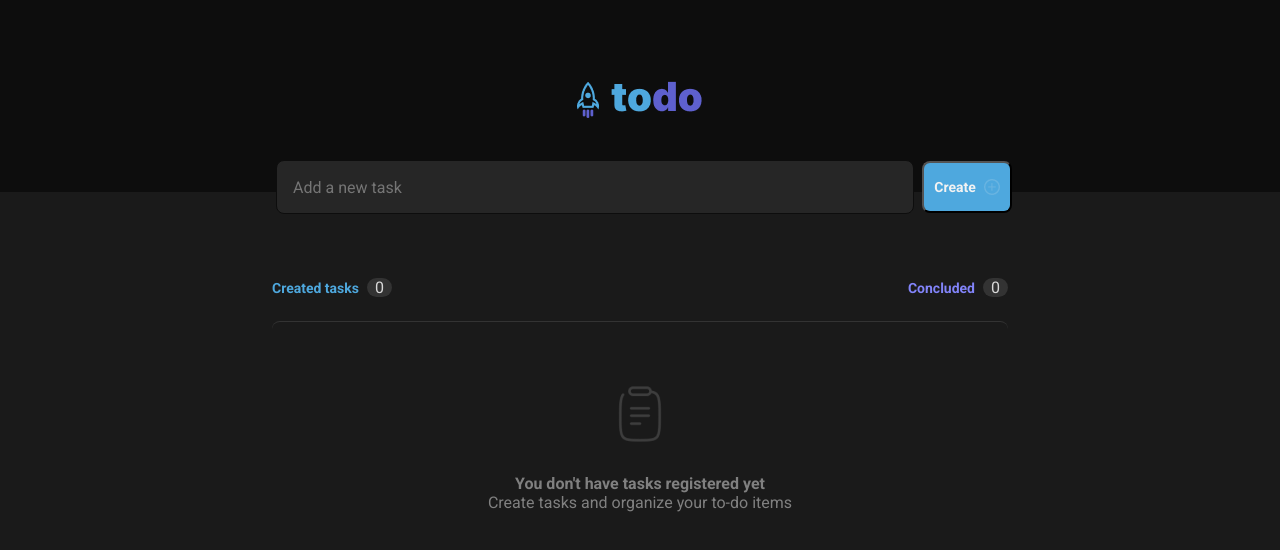
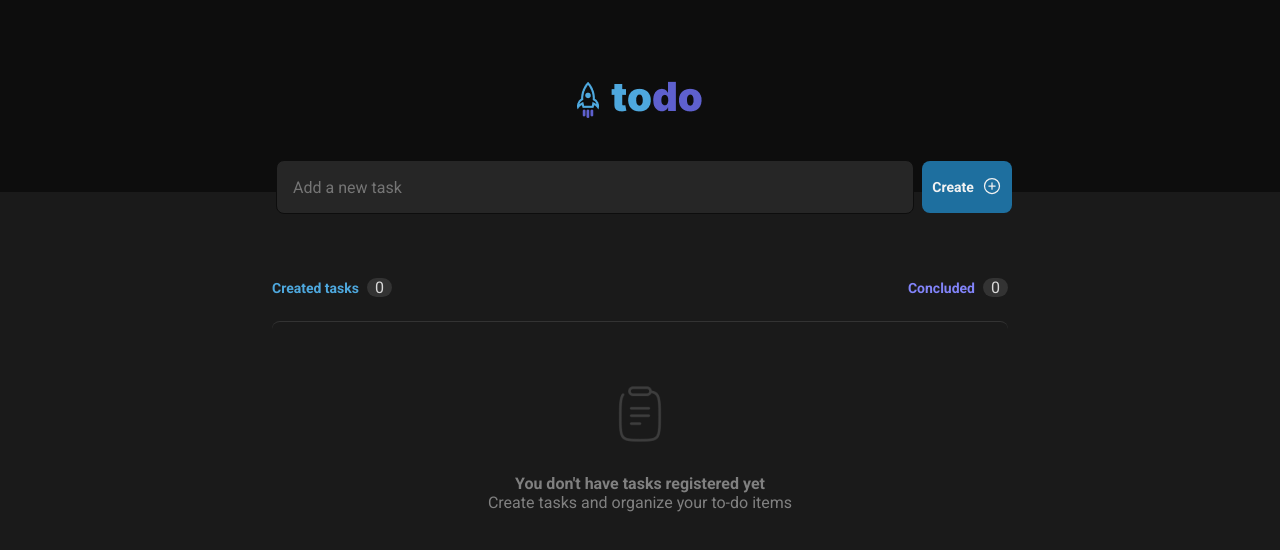
Before and after one commit to amaralBruno27866/todoList, a React (Vite) app in the folder to-toList/: page / in a window 1280 px wide. Shown: the top 550 px of the page. Built offline with nearby package versions, Linux system fonts and the light colour scheme.

Commit message:
applying correction on Input component

```diff
--- a/to-toList/src/components/Input.tsx
+++ b/to-toList/src/components/Input.tsx
@@ -1,5 +1,5 @@
 import style from '../styles/Input.module.css'
-import plus from '../assets/plus.png'
+import {PlusCircle} from 'phosphor-react'
 
 export function Input() {
     return (
@@ -7,7 +7,8 @@ export function Input() {
             <div className={style.inputContent}>
                 <input type="text" placeholder='Add a new task' />
                 <button>
-                    Create <img src={plus} alt='Plus Button' />
+                    Create
+                    <span className={style.plusCircle}><PlusCircle size={20}/></span>
                 </button>
             </div>
         </div>
--- a/to-toList/src/styles/Input.module.css
+++ b/to-toList/src/styles/Input.module.css
@@ -24,9 +24,10 @@
 }
 
 .inputContent button {
+    border: none;
     height: 52px;
     width: 90px;
-    background: var(--blue-light);
+    background: var(--blue-dark);
     color: var(--gray-100);
     border-radius: 8px;
     font-size: 0.875rem;
@@ -34,6 +35,23 @@
     display: flex;
     align-items: center;
     justify-content: center;
+    cursor: pointer;
+    transition: color 0.2s, backround-color 0.2s;
+}
+
+.inputContent button .plusCircle{
+    margin-left: 8px;
+}
+
+.inputContent button .buttonContent {
+    display: flex;
+    align-items: center;
+    justify-content: center;
+}
+
+.inputContent button:hover{
+    background: var(--blue-light);
+    color: black;
 }
 
 .inputContent button img {
```
